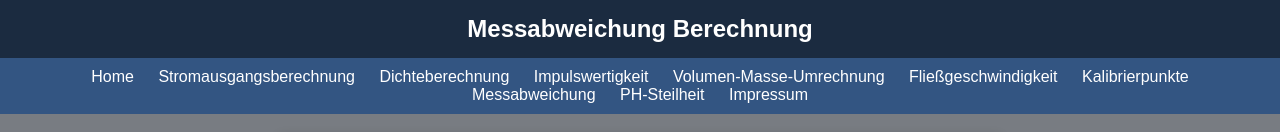
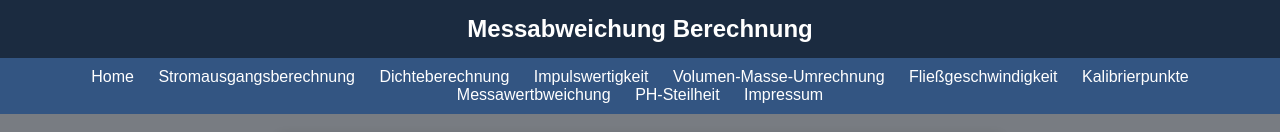
Before and after one commit to tJ-ek0/Berechnungen, a plain HTML site: page Messwertabweichung.html in a window 1280 px wide. Shown: the top 132 px of the page. Drawn offline with Linux system fonts and the light colour scheme.

Commit message:
Update Messwertabweichung.html

```diff
--- a/Messwertabweichung.html
+++ b/Messwertabweichung.html
@@ -103,7 +103,7 @@
         <a href="VolumenMasse.html">Volumen-Masse-Umrechnung</a>
         <a href="Fließgeschwindigkeit.html">Fließgeschwindigkeit</a>
         <a href="Kalibrierpunkte.html">Kalibrierpunkte</a>
-	<a href="Messabweichung.html">Messabweichung</a>
+	<a href="Messwertabweichung.html">Messawertbweichung</a>
 	<a href="PHWert.html">PH-Steilheit</a>
         <a href="Impressum.html">Impressum</a>
     </nav>
```
